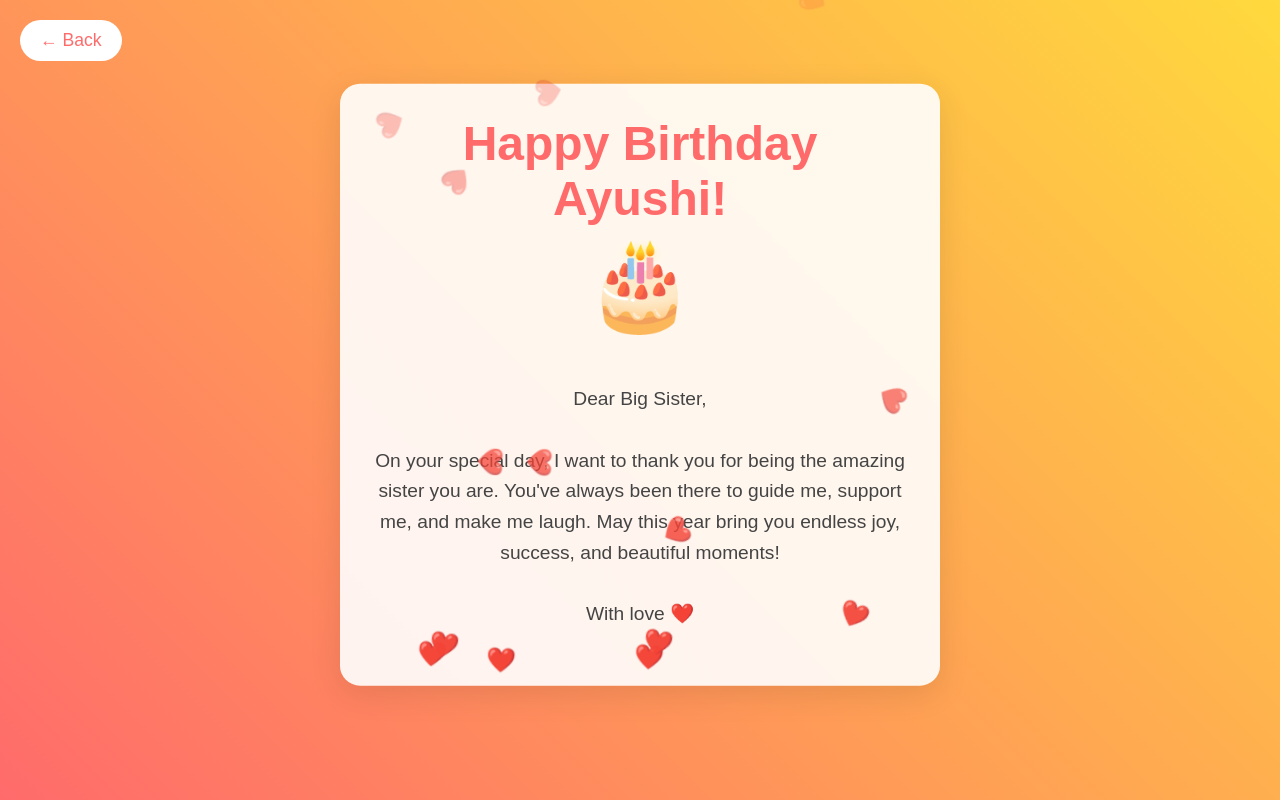
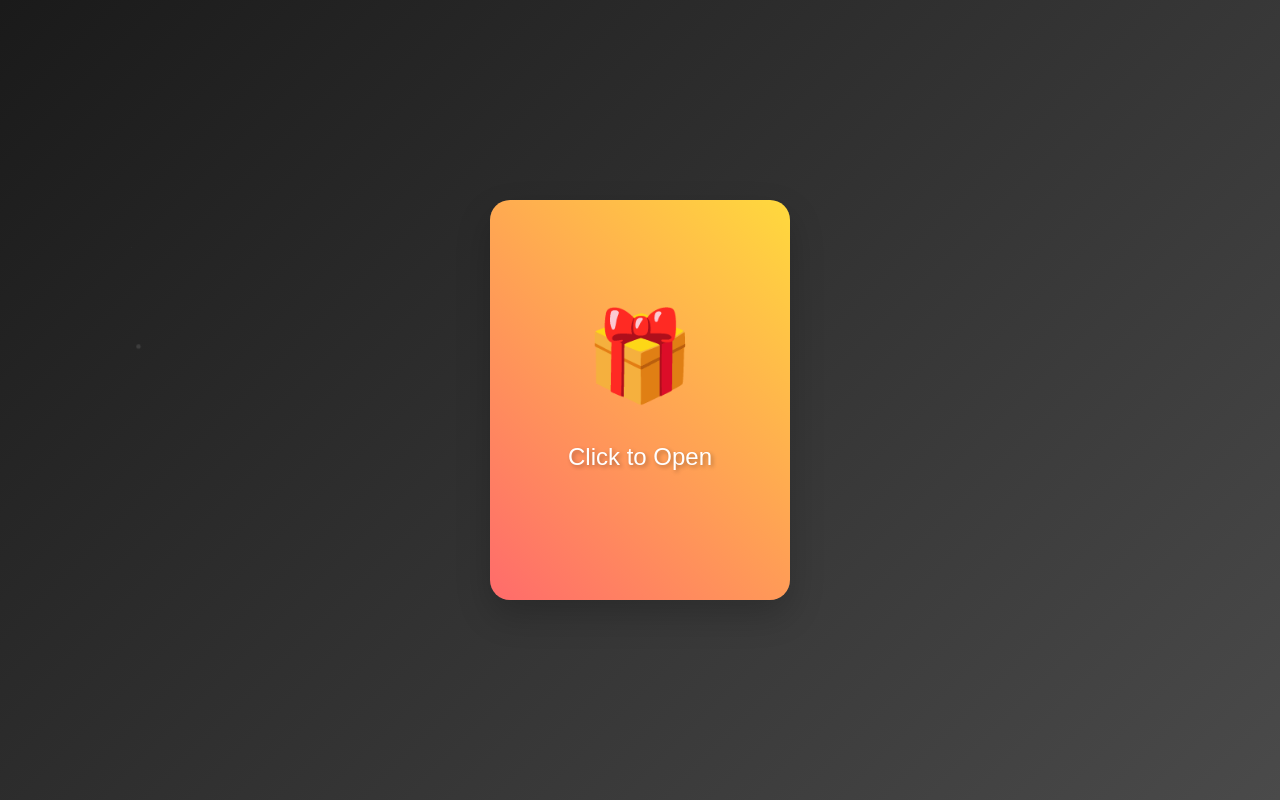
Before and after one commit to adityar2216v/birthday, a plain HTML site: page index.html in a window 1280 px wide. Shown: the top 800 px of the page. Drawn offline with Linux system fonts and the light colour scheme.

Commit message:
Add files via upload

```diff
--- a/index.html
+++ b/index.html
@@ -13,12 +13,90 @@
         }
 
         body {
-            background: linear-gradient(45deg, #ff6b6b, #ffd93d);
+            background: linear-gradient(135deg, #1a1a1a, #4a4a4a);
             min-height: 100vh;
             display: flex;
             justify-content: center;
             align-items: center;
+            perspective: 1000px;
             overflow: hidden;
+        }
+
+        .scene {
+            width: 100%;
+            height: 100vh;
+            position: relative;
+            display: flex;
+            justify-content: center;
+            align-items: center;
+        }
+
+        .gift-card {
+            width: 300px;
+            height: 400px;
+            position: relative;
+            transform-style: preserve-3d;
+            transition: transform 1s, opacity 1s;
+            cursor: pointer;
+        }
+
+        .gift-card.open {
+            transform: rotateY(180deg);
+            opacity: 0;
+            pointer-events: none;
+        }
+
+        .card-front, .card-back {
+            position: absolute;
+            width: 100%;
+            height: 100%;
+            backface-visibility: hidden;
+            border-radius: 20px;
+            display: flex;
+            flex-direction: column;
+            justify-content: center;
+            align-items: center;
+            padding: 20px;
+            background: linear-gradient(45deg, #ff6b6b, #ffd93d);
+            box-shadow: 0 15px 35px rgba(0, 0, 0, 0.2);
+        }
+
+        .card-back {
+            transform: rotateY(180deg);
+            background: linear-gradient(45deg, #ffd93d, #ff6b6b);
+        }
+
+        .gift-icon {
+            font-size: 5rem;
+            margin-bottom: 20px;
+            animation: bounce 2s infinite;
+        }
+
+        .card-text {
+            color: white;
+            text-align: center;
+            font-size: 1.5rem;
+            text-shadow: 2px 2px 4px rgba(0, 0, 0, 0.3);
+        }
+
+        .birthday-content {
+            position: fixed;
+            top: 0;
+            left: 0;
+            width: 100%;
+            height: 100%;
+            display: flex;
+            justify-content: center;
+            align-items: center;
+            background: linear-gradient(45deg, #ff6b6b, #ffd93d);
+            opacity: 0;
+            transition: opacity 1s;
+            pointer-events: none;
+        }
+
+        .birthday-content.show {
+            opacity: 1;
+            pointer-events: all;
         }
 
         .container {
@@ -54,6 +132,12 @@
             font-size: 5rem;
             margin: 2rem 0;
             animation: bounce 2s ease infinite;
+            cursor: pointer;
+            transition: transform 0.3s;
+        }
+
+        .cake:hover {
+            transform: scale(1.2);
         }
 
         .hearts {
@@ -69,25 +153,18 @@
             animation: float-heart 4s ease-in-out infinite;
         }
 
-        .back-button {
-            position: fixed;
-            top: 20px;
-            left: 20px;
-            padding: 10px 20px;
-            background: white;
-            border: none;
-            border-radius: 25px;
-            color: #ff6b6b;
-            cursor: pointer;
-            text-decoration: none;
-            font-size: 1.1rem;
-            transition: transform 0.3s, box-shadow 0.3s;
-            z-index: 1000;
+        .sparkles {
+            position: absolute;
+            width: 100%;
+            height: 100%;
+            pointer-events: none;
         }
 
-        .back-button:hover {
-            transform: translateY(-2px);
-            box-shadow: 0 5px 15px rgba(0, 0, 0, 0.2);
+        .sparkle {
+            position: absolute;
+            background: white;
+            border-radius: 50%;
+            animation: sparkle-fade 1s ease forwards;
         }
 
         @keyframes float {
@@ -116,6 +193,11 @@
             100% { transform: translateY(-100vh) rotate(360deg); opacity: 0; }
         }
 
+        @keyframes sparkle-fade {
+            0% { transform: scale(0); opacity: 1; }
+            100% { transform: scale(1); opacity: 0; }
+        }
+
         @media (max-width: 768px) {
             .container {
                 padding: 1.5rem;
@@ -137,7 +219,22 @@
     </style>
 </head>
 <body>
-    <a href="welcome.html" class="back-button">← Back</a>
+    <div class="scene">
+        <div class="gift-card" id="giftCard">
+            <div class="card-front">
+                <div class="gift-icon">🎁</div>
+                <div class="card-text">Click to Open</div>
+            </div>
+            <div class="card-back">
+                <div class="card-text">
+                    A Special Surprise<br>Awaits You!
+                </div>
+            </div>
+        </div>
+        <div class="sparkles" id="sparkles"></div>
+    </div>
+
+    <div class="birthday-content" id="birthdayContent">
         <div class="container">
             <h1>Happy Birthday Ayushi!</h1>
             <div class="cake">🎂</div>
@@ -150,8 +247,37 @@
             </div>
             <div class="hearts" id="hearts"></div>
         </div>
+    </div>
 
     <script>
+        const giftCard = document.getElementById('giftCard');
+        const birthdayContent = document.getElementById('birthdayContent');
+        const sparklesContainer = document.getElementById('sparkles');
+
+        giftCard.addEventListener('click', () => {
+            giftCard.classList.add('open');
+            createSparkles();
+            setTimeout(() => {
+                birthdayContent.classList.add('show');
+            }, 1000);
+        });
+
+        function createSparkles() {
+            for (let i = 0; i < 30; i++) {
+                setTimeout(() => {
+                    const sparkle = document.createElement('div');
+                    sparkle.className = 'sparkle';
+                    sparkle.style.width = Math.random() * 8 + 2 + 'px';
+                    sparkle.style.height = sparkle.style.width;
+                    sparkle.style.left = Math.random() * 100 + '%';
+                    sparkle.style.top = Math.random() * 100 + '%';
+                    sparklesContainer.appendChild(sparkle);
+
+                    setTimeout(() => sparkle.remove(), 1000);
+                }, i * 50);
+            }
+        }
+
         function createHeart() {
             const heart = document.createElement('div');
             heart.className = 'heart';
@@ -167,15 +293,18 @@
 
         setInterval(createHeart, 300);
 
-        // Add sparkle effect on hover
-        document.querySelector('.cake').addEventListener('mouseover', function() {
-            this.style.transform = 'scale(1.2)';
-            this.style.transition = 'transform 0.3s ease';
-        });
+        // Initial sparkles
+        setInterval(() => {
+            const sparkle = document.createElement('div');
+            sparkle.className = 'sparkle';
+            sparkle.style.width = Math.random() * 4 + 1 + 'px';
+            sparkle.style.height = sparkle.style.width;
+            sparkle.style.left = Math.random() * 100 + '%';
+            sparkle.style.top = Math.random() * 100 + '%';
+            sparklesContainer.appendChild(sparkle);
 
-        document.querySelector('.cake').addEventListener('mouseout', function() {
-            this.style.transform = 'scale(1)';
-        });
+            setTimeout(() => sparkle.remove(), 1000);
+        }, 500);
     </script>
 </body>
 </html>
```
Lines whose indentation alone changed are shown as unchanged.
